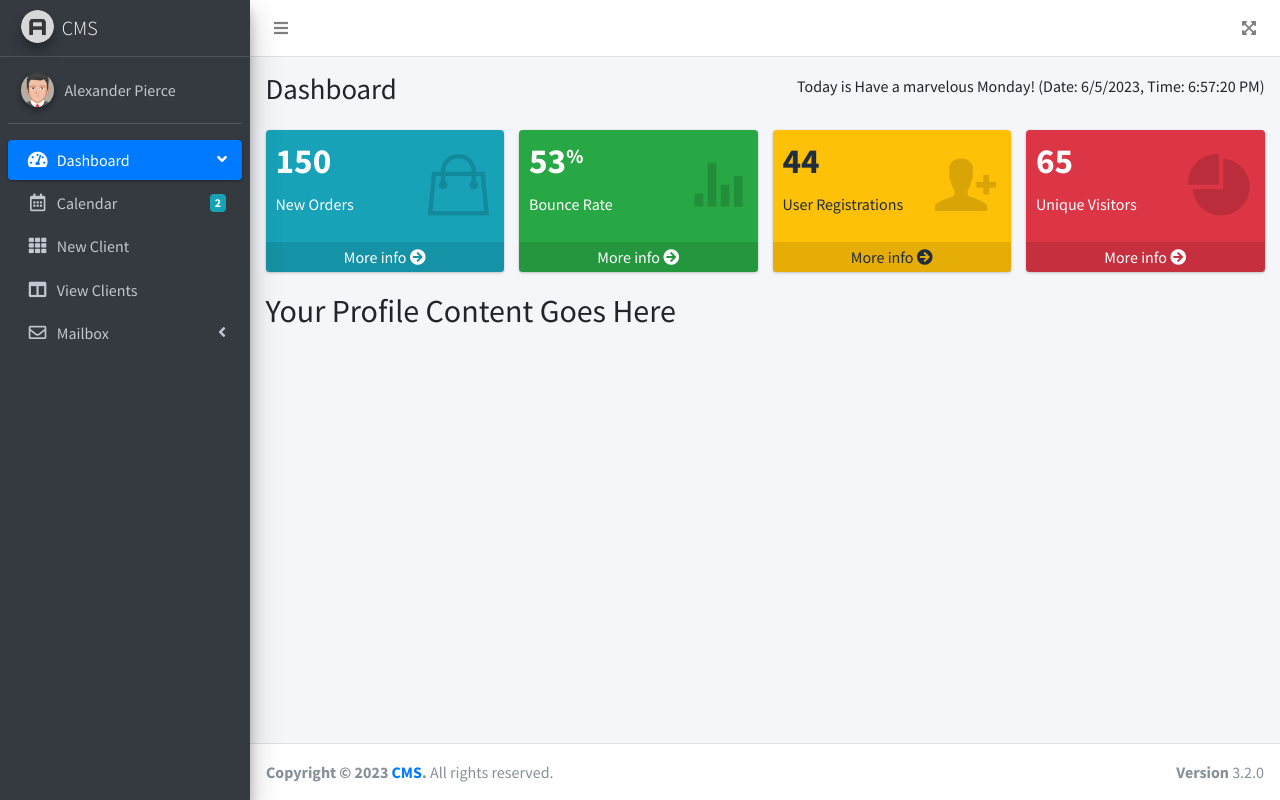
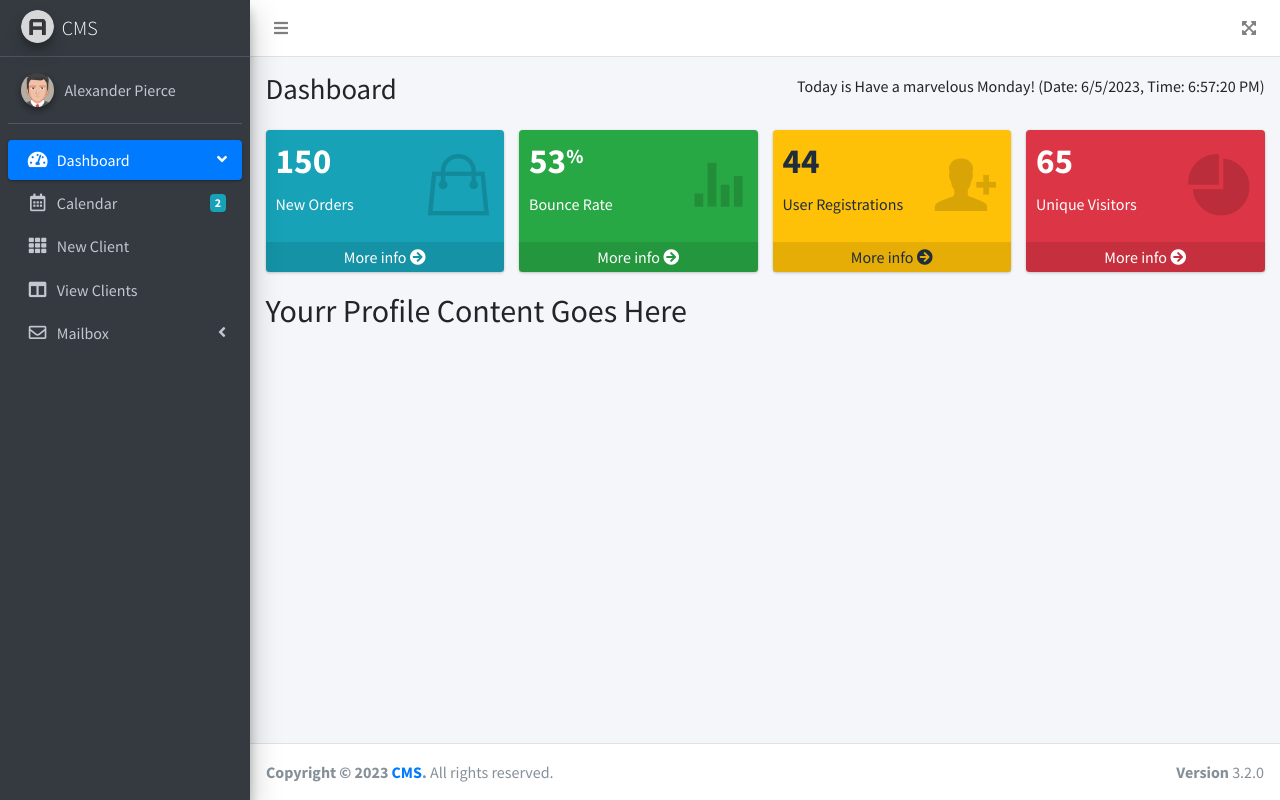
Before and after one commit to HamzaAhmedWajeeh/OOAD, a PHP site: page /PresentationLayer/l.php in a window 1280 px wide. Run offline with PHP 8.4, Linux system fonts and the light colour scheme; some libraries are stand-ins or nearby versions.

Commit message:
Update l.php

```diff
--- a/PresentationLayer/l.php
+++ b/PresentationLayer/l.php
@@ -1,11 +1,11 @@
-<!-- profile.php -->
+
 <?php
     $title = 'Profile';
     ob_start();
 ?>
 
 <div>
-    <h2>Your Profile Content Goes Here</h2>
+    <h2>Yourr Profile Content Goes Here</h2>
     <!-- Add your profile content here -->
 </div>
 
```
